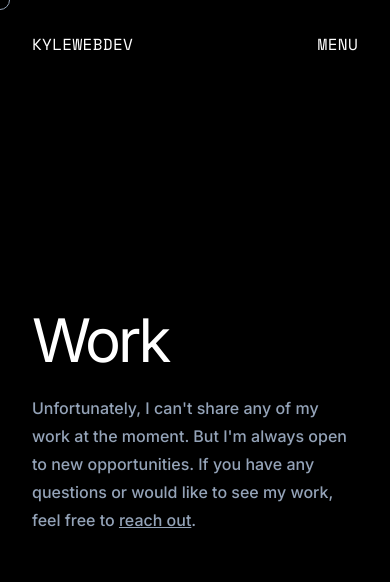
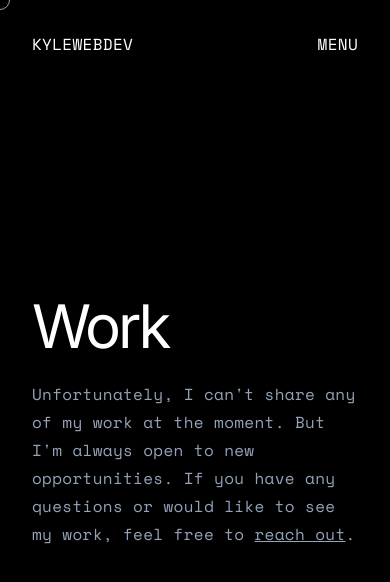
Before and after one commit to kylewebdev/kylewebdev.com, a Next.js app: page /work in a window 390 px wide. Shown: the top 582 px of the page. Built offline with nearby package versions, Linux system fonts and the light colour scheme.

Commit message:
Update mobile nav and tweaked animations

```diff
--- a/src/app/about/page.tsx
+++ b/src/app/about/page.tsx
@@ -13,7 +13,7 @@
 					<span className="font-mono uppercase">KyleWebDev</span>.
 				</p>
 
-				<p className="max-w-[66ch] leading-7 text-pretty text-slate-400">
+				<p className="font-mono max-w-[66ch] leading-7 text-pretty text-slate-400">
 					I&apos;ve always had a knack for figuring out how things
 					work on the web, and it turns out, I love turning that
 					passion into helping businesses build their dream websites.
--- a/src/app/globals.css
+++ b/src/app/globals.css
@@ -2,8 +2,72 @@
 @tailwind components;
 @tailwind utilities;
 
+@layer base {
+	:root {
+		--background: 0 0% 100%;
+		--foreground: 222.2 84% 4.9%;
+
+		--card: 0 0% 100%;
+		--card-foreground: 222.2 84% 4.9%;
+
+		--popover: 0 0% 100%;
+		--popover-foreground: 222.2 84% 4.9%;
+
+		--primary: 222.2 47.4% 11.2%;
+		--primary-foreground: 210 40% 98%;
+
+		--secondary: 210 40% 96.1%;
+		--secondary-foreground: 222.2 47.4% 11.2%;
+
+		--muted: 210 40% 96.1%;
+		--muted-foreground: 215.4 16.3% 46.9%;
+
+		--accent: 210 40% 96.1%;
+		--accent-foreground: 222.2 47.4% 11.2%;
+
+		--destructive: 0 84.2% 60.2%;
+		--destructive-foreground: 210 40% 98%;
+
+		--border: 214.3 31.8% 91.4%;
+		--input: 214.3 31.8% 91.4%;
+		--ring: 222.2 84% 4.9%;
+
+		--radius: 0.5rem;
+	}
+
+	.dark {
+		--background: 222.2 84% 4.9%;
+		--foreground: 210 40% 98%;
+
+		--card: 222.2 84% 4.9%;
+		--card-foreground: 210 40% 98%;
+
+		--popover: 222.2 84% 4.9%;
+		--popover-foreground: 210 40% 98%;
+
+		--primary: 210 40% 98%;
+		--primary-foreground: 222.2 47.4% 11.2%;
+
+		--secondary: 217.2 32.6% 17.5%;
+		--secondary-foreground: 210 40% 98%;
+
+		--muted: 217.2 32.6% 17.5%;
+		--muted-foreground: 215 20.2% 65.1%;
+
+		--accent: 217.2 32.6% 17.5%;
+		--accent-foreground: 210 40% 98%;
+
+		--destructive: 0 62.8% 30.6%;
+		--destructive-foreground: 210 40% 98%;
+
+		--border: 217.2 32.6% 17.5%;
+		--input: 217.2 32.6% 17.5%;
+		--ring: 212.7 26.8% 83.9%;
+	}
+}
+
 body {
-	font-family: "Inter", sans-serif;
+	@apply font-sans;
 	font-size: 1rem;
 	line-height: 1.5;
 	background-color: #000;
--- a/src/app/lab/page.tsx
+++ b/src/app/lab/page.tsx
@@ -7,7 +7,7 @@
 				<h1 className="font-normal tracking-tighter text-6xl lg:text-8xl text-balance">
 					Lab
 				</h1>
-				<p className="max-w-[66ch] leading-7 text-pretty text-slate-400">
+				<p className="font-mono max-w-[66ch] leading-7 text-pretty text-slate-400">
 					Welcome to the lab! This is where I&apos;ll be experimenting
 					with new ideas and concepts. Stay tuned for more updates!
 				</p>
--- a/src/app/layout.tsx
+++ b/src/app/layout.tsx
@@ -1,12 +1,17 @@
 import type { Metadata } from "next";
-import { Inter, Space_Mono } from "next/font/google";
+import { Inter as FontSans, Space_Mono as FontMono } from "next/font/google";
 import "./globals.css";
 
 import Menu from "@/components/Menu/Menu";
 import Cursor from "@/components/Cursor/Cursor";
+import { cn } from "@/lib/utils";
 
-const inter = Inter({ subsets: ["latin"] });
-const spaceMono = Space_Mono({
+const fontSans = FontSans({
+	subsets: ["latin"],
+	variable: "--font-sans",
+});
+
+const fontMono = FontMono({
 	subsets: ["latin"],
 	weight: ["400", "700"],
 	variable: "--font-mono",
@@ -25,7 +30,11 @@
 	return (
 		<html lang="en">
 			<body
-				className={`antialiased ${inter.className} ${spaceMono.variable}`}
+				className={cn(
+					"antialiased",
+					fontSans.variable,
+					fontMono.variable
+				)}
 			>
 				<Cursor />
 				<Menu />
--- a/src/app/work/page.tsx
+++ b/src/app/work/page.tsx
@@ -8,7 +8,7 @@
 				<h1 className="font-normal tracking-tighter text-6xl lg:text-8xl text-balance">
 					Work
 				</h1>
-				<p className="max-w-[66ch] leading-7 text-pretty text-slate-400">
+				<p className="font-mono max-w-[66ch] leading-7 text-pretty text-slate-400">
 					Unfortunately, I can&apos;t share any of my work at the
 					moment. But I&apos;m always open to new opportunities. If
 					you have any questions or would like to see my work, feel
--- a/src/components/Cursor/Cursor.tsx
+++ b/src/components/Cursor/Cursor.tsx
@@ -1,6 +1,7 @@
 "use client";
-import React, { useEffect, useLayoutEffect, useRef } from "react";
+import React, { useEffect, useLayoutEffect, useRef, useState } from "react";
 import { gsap } from "gsap";
+import { cn } from "@/lib/utils";
 
 const useIsomorphicLayoutEffect =
 	typeof window !== "undefined" ? useLayoutEffect : useEffect;
@@ -10,6 +11,12 @@
 	const yTo = useRef<gsap.QuickToFunc>();
 	const container = useRef<HTMLDivElement>(null);
 	const cursor = useRef<HTMLDivElement>(null);
+	const [isTouch, setIsTouch] = useState(false);
+
+	const isTouchDevice = () => {
+		if (typeof window === "undefined") return false;
+		setIsTouch("ontouchstart" in window || navigator.maxTouchPoints > 0);
+	};
 
 	useIsomorphicLayoutEffect(() => {
 		let ctx = gsap.context(() => {
@@ -31,6 +38,9 @@
 
 		window.addEventListener("mousemove", moveShape);
 
+		if (typeof window === "undefined") return false;
+		setIsTouch("ontouchstart" in window || navigator.maxTouchPoints > 0);
+
 		return () => {
 			ctx.revert();
 			window.removeEventListener("mousemove", moveShape);
@@ -43,7 +53,10 @@
 			ref={container}
 		>
 			<div
-				className="cursor fixed top-0 left-0 -translate-x-1/2 -translate-y-1/2 rounded-full w-5 h-5 border border-slate-400"
+				className={cn(
+					"cursor fixed top-0 left-0 -translate-x-1/2 -translate-y-1/2 rounded-full w-5 h-5 border border-slate-400",
+					{ hidden: isTouch }
+				)}
 				ref={cursor}
 			/>
 		</div>
--- /dev/null
+++ b/src/lib/utils.ts
@@ -0,0 +1,6 @@
+import { type ClassValue, clsx } from "clsx"
+import { twMerge } from "tailwind-merge"
+
+export function cn(...inputs: ClassValue[]) {
+  return twMerge(clsx(inputs))
+}
--- a/tailwind.config.ts
+++ b/tailwind.config.ts
@@ -1,20 +1,85 @@
 import type { Config } from "tailwindcss";
+const { fontFamily } = require("tailwindcss/defaultTheme");
 
-const config: Config = {
+const config = {
+	darkMode: ["class"],
 	content: [
-    "./src/pages/**/*.{js,ts,jsx,tsx,mdx}",
-    "./src/components/**/*.{js,ts,jsx,tsx,mdx}",
-    "./src/app/**/*.{js,ts,jsx,tsx,mdx}",
+		"./pages/**/*.{ts,tsx}",
+		"./components/**/*.{ts,tsx}",
+		"./app/**/*.{ts,tsx}",
+		"./src/**/*.{ts,tsx}",
 	],
+	prefix: "",
 	theme: {
+		container: {
+			center: true,
+			padding: "2rem",
+			screens: {
+				"2xl": "1400px",
+			},
+		},
 		extend: {
-      backgroundImage: {
-        "gradient-radial": "radial-gradient(var(--tw-gradient-stops))",
-        "gradient-conic":
-          "conic-gradient(from 180deg at 50% 50%, var(--tw-gradient-stops))",
+			colors: {
+				border: "hsl(var(--border))",
+				input: "hsl(var(--input))",
+				ring: "hsl(var(--ring))",
+				background: "hsl(var(--background))",
+				foreground: "hsl(var(--foreground))",
+				primary: {
+					DEFAULT: "hsl(var(--primary))",
+					foreground: "hsl(var(--primary-foreground))",
+				},
+				secondary: {
+					DEFAULT: "hsl(var(--secondary))",
+					foreground: "hsl(var(--secondary-foreground))",
+				},
+				destructive: {
+					DEFAULT: "hsl(var(--destructive))",
+					foreground: "hsl(var(--destructive-foreground))",
+				},
+				muted: {
+					DEFAULT: "hsl(var(--muted))",
+					foreground: "hsl(var(--muted-foreground))",
+				},
+				accent: {
+					DEFAULT: "hsl(var(--accent))",
+					foreground: "hsl(var(--accent-foreground))",
+				},
+				popover: {
+					DEFAULT: "hsl(var(--popover))",
+					foreground: "hsl(var(--popover-foreground))",
+				},
+				card: {
+					DEFAULT: "hsl(var(--card))",
+					foreground: "hsl(var(--card-foreground))",
+				},
+			},
+			borderRadius: {
+				lg: "var(--radius)",
+				md: "calc(var(--radius) - 2px)",
+				sm: "calc(var(--radius) - 4px)",
+			},
+			fontFamily: {
+				sans: ["var(--font-sans)", ...fontFamily.sans],
+				mono: ["var(--font-mono)", ...fontFamily.sans],
+			},
+			keyframes: {
+				"accordion-down": {
+					from: { height: "0" },
+					to: { height: "var(--radix-accordion-content-height)" },
+				},
+				"accordion-up": {
+					from: { height: "var(--radix-accordion-content-height)" },
+					to: { height: "0" },
+				},
+			},
+			animation: {
+				"accordion-down": "accordion-down 0.2s ease-out",
+				"accordion-up": "accordion-up 0.2s ease-out",
 			},
 		},
 	},
-  plugins: [],
-};
+	plugins: [require("tailwindcss-animate")],
+} satisfies Config;
+
 export default config;
```
Also changed, not shown: package.json (+6 -1 lines), components.json (added), 1 other file (tests, documents, lock files or other folders). Lines whose indentation alone changed are shown as unchanged.
